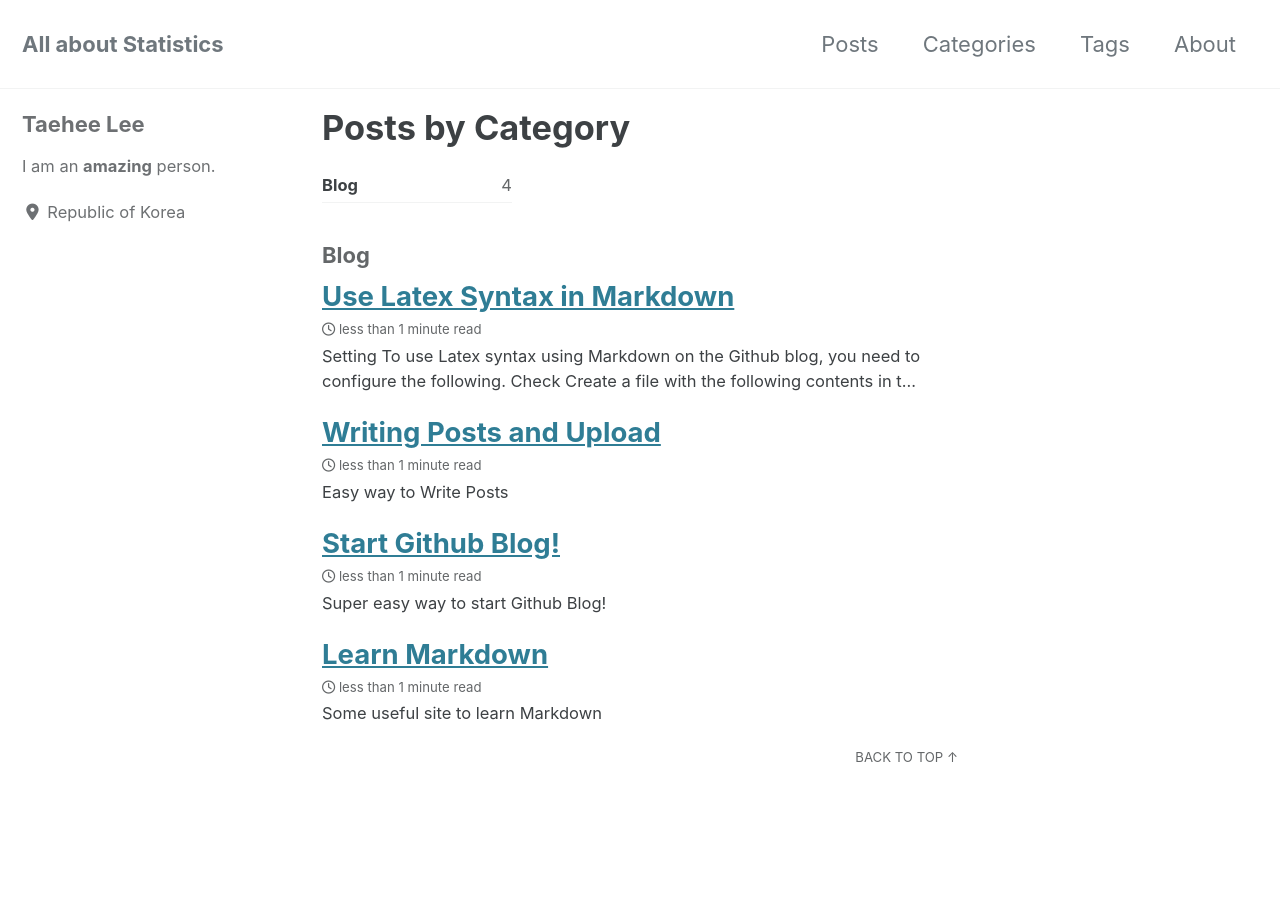
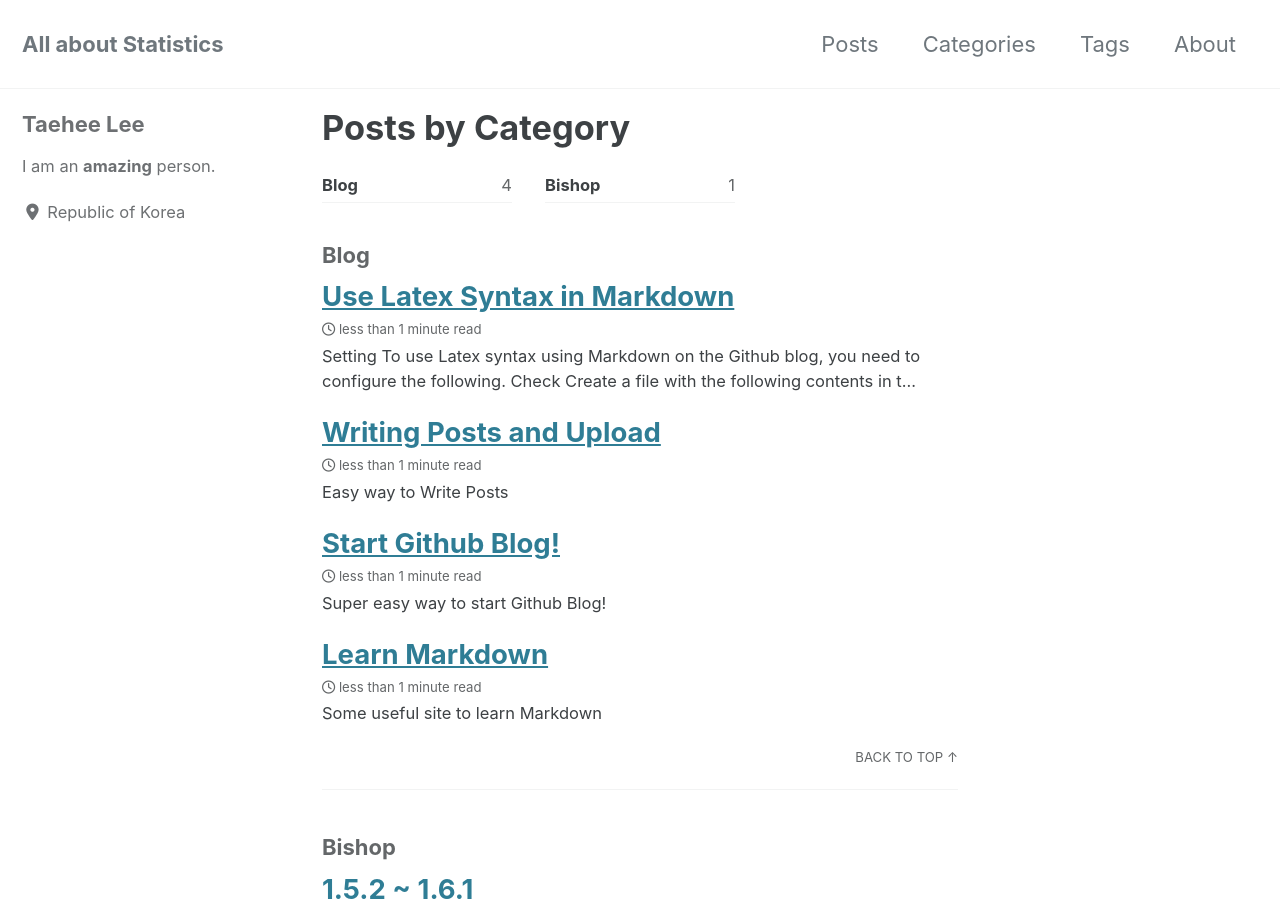
Before and after one commit to THstar/thstar.github.io, a Jekyll site: the page built from _pages/category-archive.md, in a window 1280 px wide and 900 px high. Built offline with Jekyll 4.4.1, drawn with Linux system fonts in a browser that asks for light colours; cached includes are drawn as plain includes; nearby versions of some CDN libraries; some of the changed text lies outside the part shown.

Commit message:
Update 2020-05-06-1.5.1 _ 6.1.md

```diff
--- a/_posts/2020-05-06-1.5.1 _ 6.1.md
+++ b/_posts/2020-05-06-1.5.1 _ 6.1.md
@@ -1,3 +1,12 @@
+---
+title: "1.5.2 ~ 1.6.1"
+last_modified_at: 2020-05-06
+categories:
+  - Bishop
+tags:
+  - Informtion
+---
+
 # 1.5.2 Minimizing the expected loss
 
 * Objective : more complex than simply minimizing the number of misclassifications.
```
